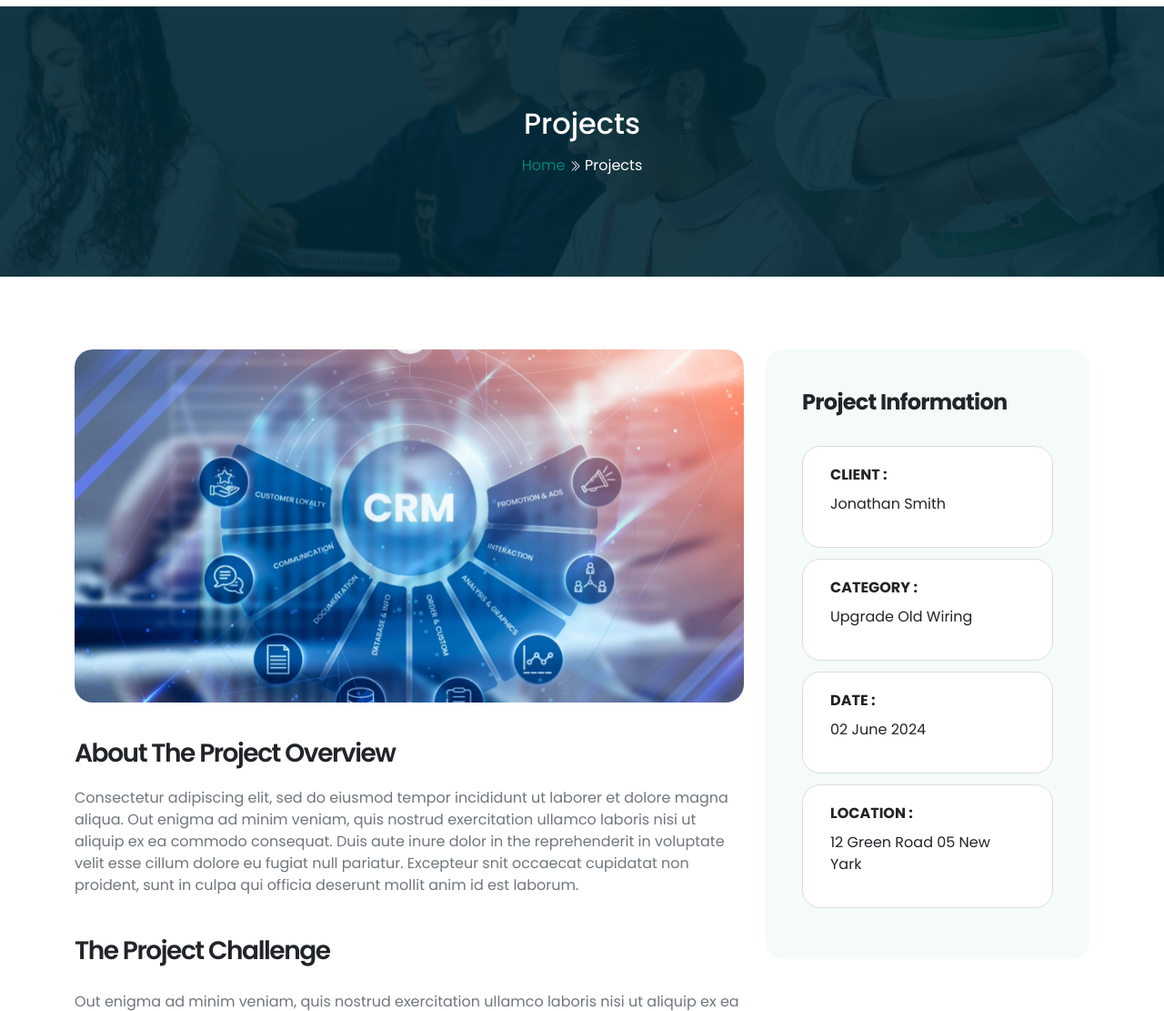
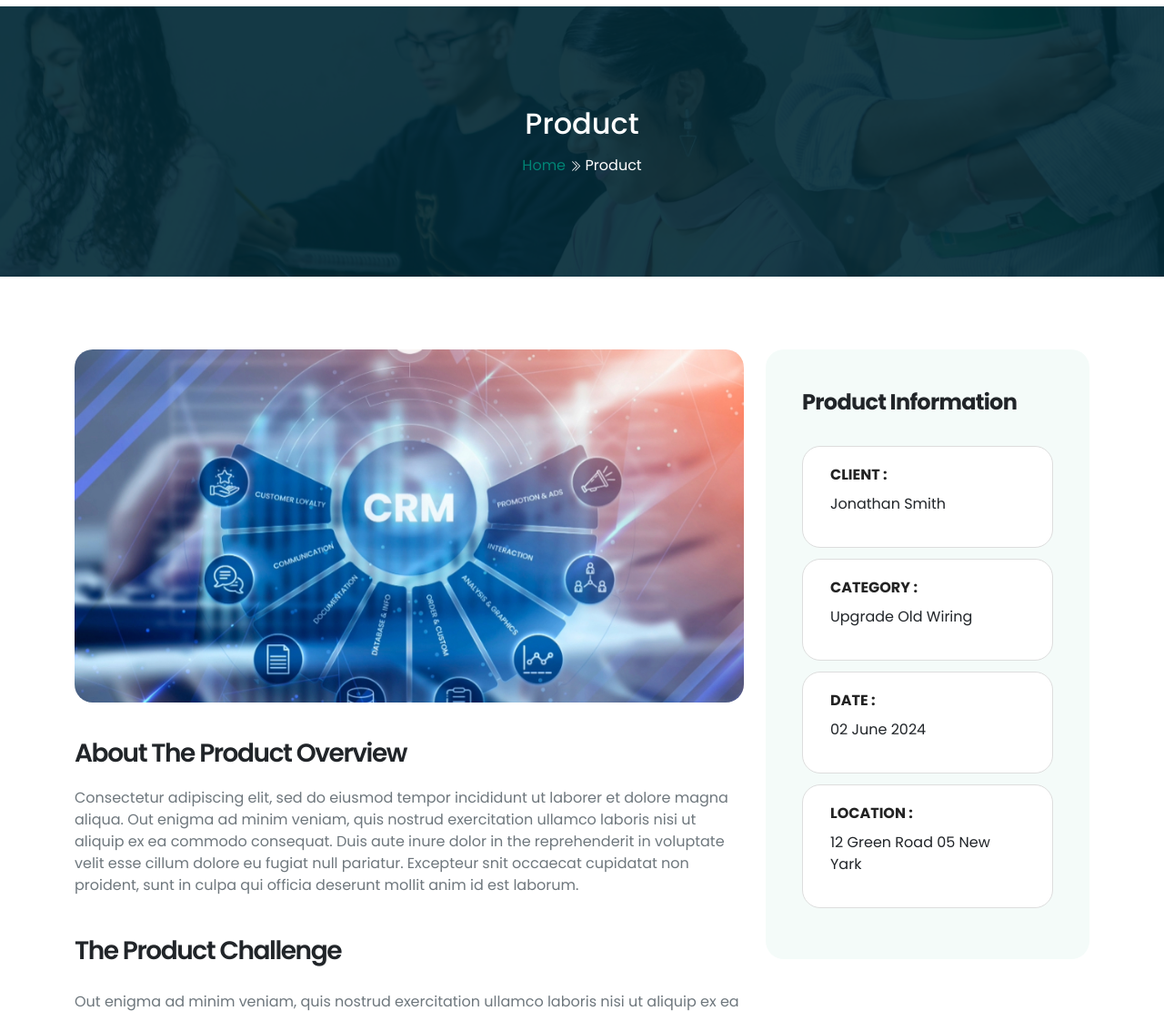
Before and after one commit to BikromRoy1/QuantumBytelogofinal-v2, a plain HTML site: page project-details.html in a window 1280 px wide. Shown: the part 111-1222 px from the top of the page at 91% size. Drawn offline with nearby package versions, Linux system fonts and the light colour scheme.

Commit message:
Product page update for project title name

```diff
--- a/project-details.html
+++ b/project-details.html
@@ -90,10 +90,10 @@
                 <div class="row">
                     <div class="col-xl-12 text-center">
                         <h2>
-                            Projects </h2>
+                            Product </h2>
                         <p>
                             <a href="index.html">Home</a> <i class="bi bi-chevron-double-right"></i>
-                            Projects
+                            Product
                         </p>
                     </div>
                 </div>
@@ -109,7 +109,7 @@
                             <div class="project-details__img">
                                 <img class="img-fluid" src="assets/images/project/project-details-img-1.jpg" alt="">
                             </div>
-                            <h3 class="project-details__title-1">About The Project Overview</h3>
+                            <h3 class="project-details__title-1">About The Product Overview</h3>
                             <p class="project-details__text-1 project-details-p-color">Consectetur adipiscing elit, sed
                                 do eiusmod tempor
                                 incididunt ut laborer et dolore magna aliqua. Out enigma ad minim veniam, quis nostrud
@@ -117,7 +117,7 @@
                                 dolor in the reprehenderit in voluptate velit esse cillum dolore eu fugiat null
                                 pariatur. Excepteur snit occaecat cupidatat non proident, sunt in culpa qui officia
                                 deserunt mollit anim id est laborum.</p>
-                            <h3 class="project-details__title-2">The Project Challenge</h3>
+                            <h3 class="project-details__title-2">The Product Challenge</h3>
                             <p class="project-details__text-2 project-details-p-color">Out enigma ad minim veniam, quis
                                 nostrud exercitation
                                 ullamco laboris nisi ut aliquip ex ea commodo consequat. Duis aute inure dolor in the
@@ -143,7 +143,7 @@
                                     </div>
                                 </div>
                             </div>
-                            <h3 class="project-details__title-3">The Result Of Our Project</h3>
+                            <h3 class="project-details__title-3">The Result Of Our Product</h3>
                             <p class="project-details__text-4 project-details-p-color">Out enigma ad minim veniam, quis
                                 nostrud exercitation
                                 ullamco laboris nisi ut aliquip ex ea commodo consequat. Duis aute inure dolor in the
@@ -187,7 +187,7 @@
                     <div class="col-xl-4 col-lg-5">
                         <div class="project-details__sidebar">
                             <div class="project-details__information">
-                                <h3 class="project-details__information-title">Project Information</h3>
+                                <h3 class="project-details__information-title">Product Information</h3>
                                 <ul class="project-details__information-list list-unstyled">
                                     <li>
                                         <h4>Client :</h4>
```
